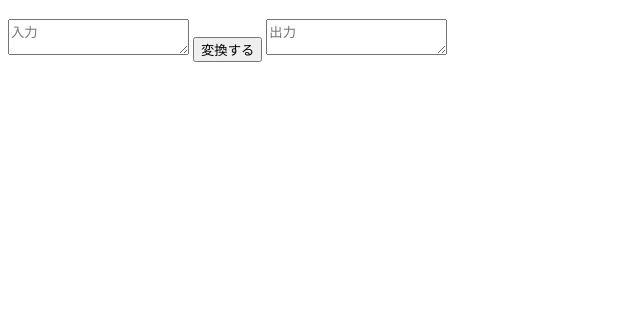
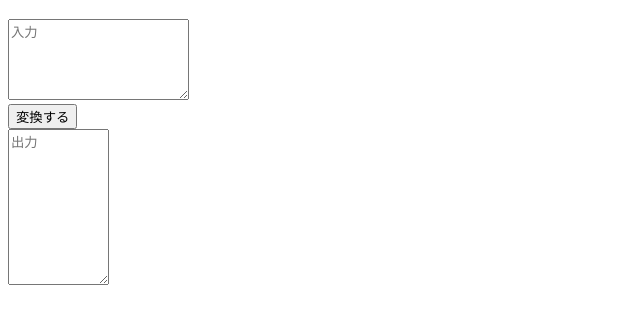
Before and after one commit to AU12321/au12321.github.io, a plain HTML site: page tategaki/index.html in a window 1280 px wide. Shown: the part 70-394 px from the top of the page, without its empty margins (0-640 px from the left). Drawn offline with Linux system fonts and the light colour scheme.

Commit message:
Update index.html

```diff
--- a/tategaki/index.html
+++ b/tategaki/index.html
@@ -6,7 +6,7 @@
     <script>
       function convert() {
         let input = document.getElementById("in").value.split("\n");
-        for (let i = 1; i < s.length; i++) s[i].padEnd(s[i - 1].length, "　");
+        for (let i = 1; i < input.length; i++) input[i].padEnd(input[i - 1].length, "　");
         let result = [];
         while (input.length) {
           let row = [];
@@ -22,8 +22,8 @@
   </head>
   <body>
     <h1>文章を〇亀製麺風に変換します</h1>
-    <textarea id="in" placeholder="入力"></textarea>
-    <button onclick="convert()">変換する</button>
-    <textarea id="out" placeholder="出力"></textarea>
+    <textarea id="in" rows="5" cols="20" placeholder="入力"></textarea><br>
+    <button onclick="convert()">変換する</button><br>
+    <textarea id="out" rows="10" cols="10" placeholder="出力"></textarea>
   </body>
 </html>
```
